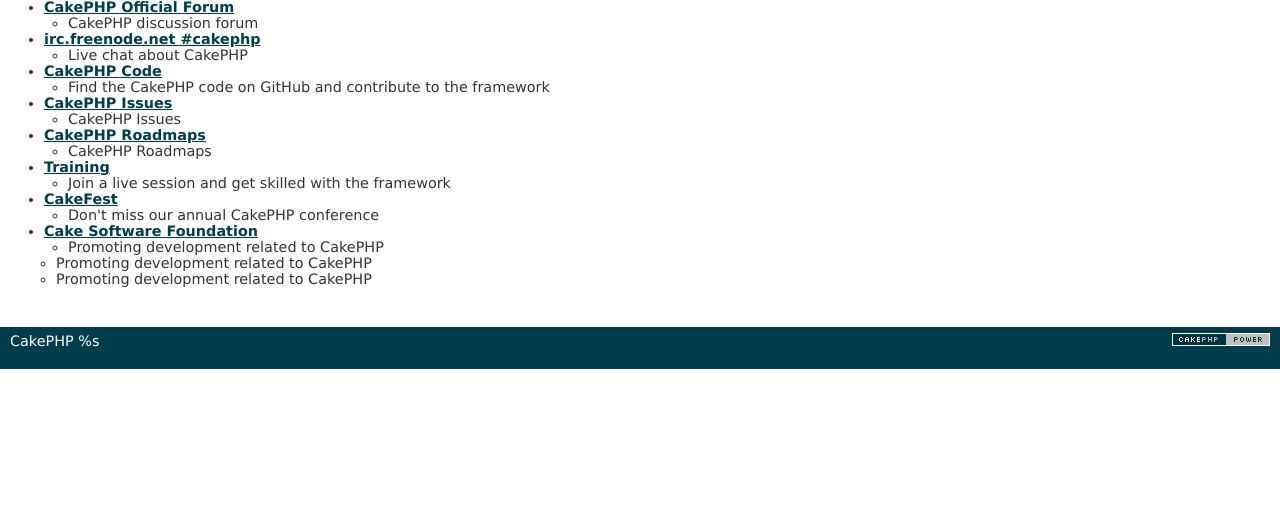
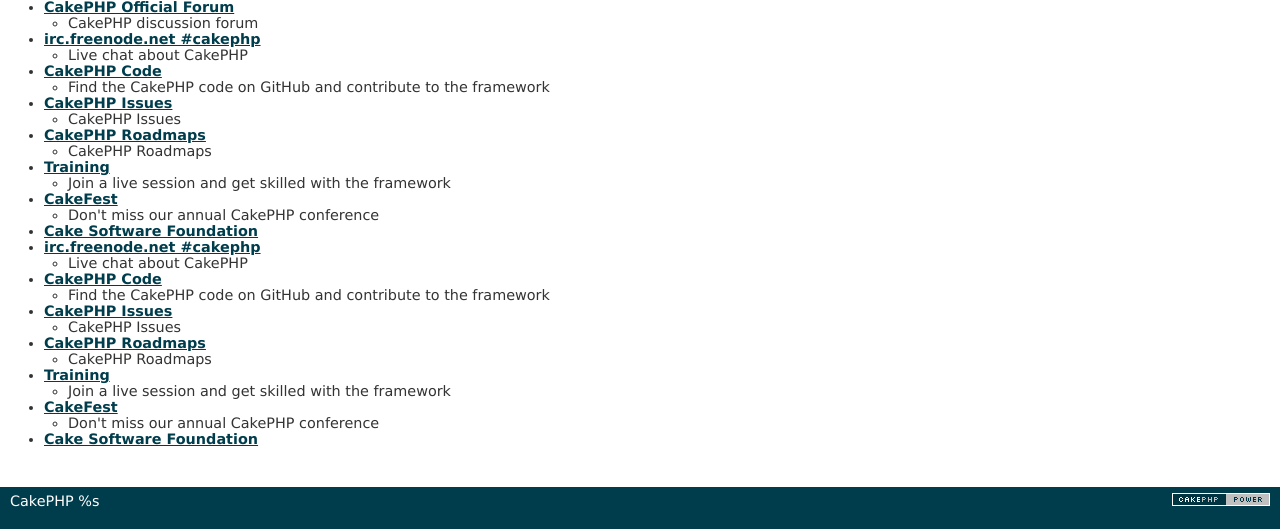
Before and after one commit to dangvanduy/demoCakePHP, a CakePHP app: the page made by app/View/Pages/home.ctp in a window 1280 px wide. Shown: the part 1109-1638 px from the top of the page. Before the commit the page ends 1478 px from the top, so only its background shows below. Run offline with PHP 8.4 and a stand-in for CakePHP, Linux system fonts and the light colour scheme; the template is opened without the code that fills it, so the values that code supplies are empty; some libraries are stand-ins or nearby versions.

Commit message:
update file on develop

```diff
--- a/app/View/Pages/home.ctp
+++ b/app/View/Pages/home.ctp
@@ -226,7 +226,21 @@
 	<li><a href="https://cakefest.org"><?php echo __d('cake_dev', 'CakeFest'); ?> </a>
 	<ul><li><?php echo __d('cake_dev', 'Don\'t miss our annual CakePHP conference'); ?></li></ul></li>
 	<li><a href="https://cakefoundation.org"><?php echo __d('cake_dev', 'Cake Software Foundation'); ?> </a>
-	<ul><li><?php echo __d('cake_dev', 'Promoting development related to CakePHP'); ?></li></ul></li>
-	<ul><li><?php echo __d('cake_dev', 'Promoting development related to CakePHP'); ?></li></ul></li>
-	<ul><li><?php echo __d('cake_dev', 'Promoting development related to CakePHP'); ?></li></ul></li>
+
+	<!-- develop -->
+	<li><a href="irc://irc.freenode.net/cakephp">irc.freenode.net #cakephp</a>
+	<ul><li><?php echo __d('cake_dev', 'Live chat about CakePHP'); ?></li></ul></li>
+	<li><a href="https://github.com/cakephp/"><?php echo __d('cake_dev', 'CakePHP Code'); ?> </a>
+	<ul><li><?php echo __d('cake_dev', 'Find the CakePHP code on GitHub and contribute to the framework'); ?></li></ul></li>
+	<li><a href="https://github.com/cakephp/cakephp/issues"><?php echo __d('cake_dev', 'CakePHP Issues'); ?> </a>
+	<ul><li><?php echo __d('cake_dev', 'CakePHP Issues'); ?></li></ul></li>
+	<li><a href="https://github.com/cakephp/cakephp/wiki#roadmaps"><?php echo __d('cake_dev', 'CakePHP Roadmaps'); ?> </a>
+	<ul><li><?php echo __d('cake_dev', 'CakePHP Roadmaps'); ?></li></ul></li>
+	<li><a href="https://training.cakephp.org"><?php echo __d('cake_dev', 'Training'); ?> </a>
+	<ul><li><?php echo __d('cake_dev', 'Join a live session and get skilled with the framework'); ?></li></ul></li>
+	<li><a href="https://cakefest.org"><?php echo __d('cake_dev', 'CakeFest'); ?> </a>
+	<ul><li><?php echo __d('cake_dev', 'Don\'t miss our annual CakePHP conference'); ?></li></ul></li>
+	<li><a href="https://cakefoundation.org"><?php echo __d('cake_dev', 'Cake Software Foundation'); ?> </a>
+
+
 </ul>
```
